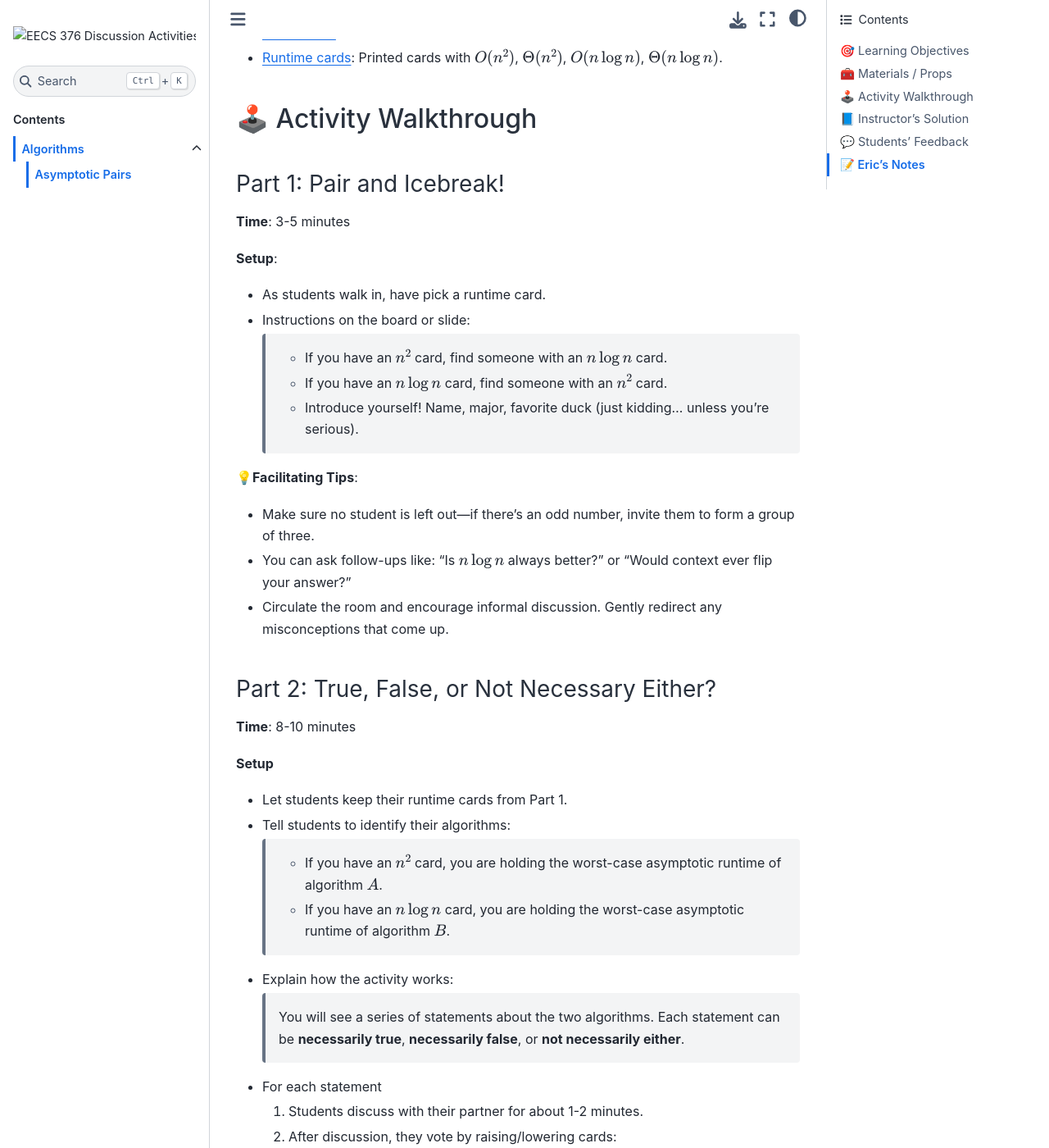
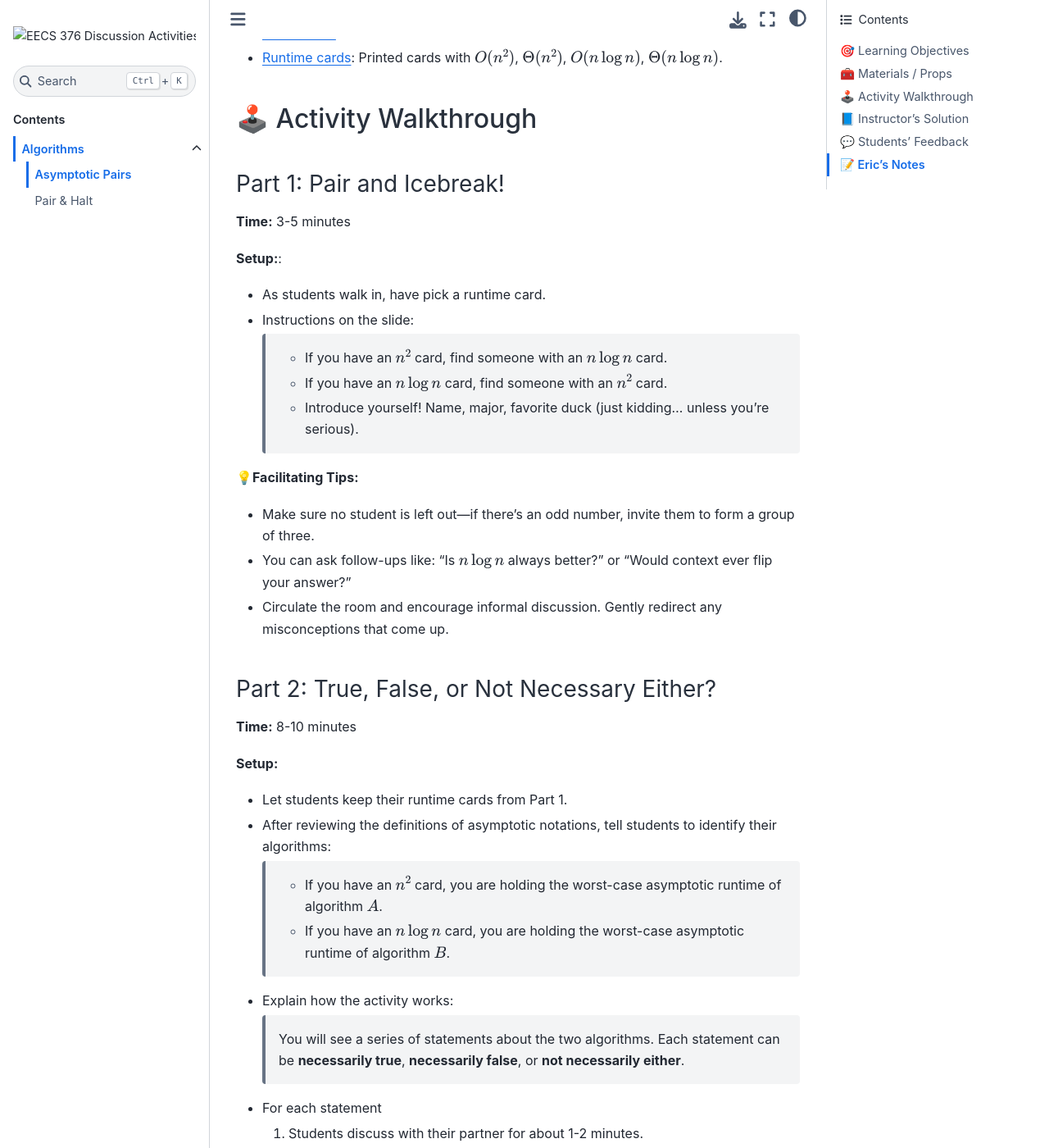
Before and after one commit to erickhiu/eecs376-tutoring, a Jupyter Book: the page built from book/algorithms/asymp-pair/asymptotic-pairs.md, in a window 1280 px wide and 1400 px high, scrolled down 498 px. Shown: the whole window at 82% size. Built offline with Jupyter Book 1.0.4 settings and Sphinx 7.4.7 and the Sphinx Book theme 1.1.4, drawn with Linux system fonts in a browser that asks for light colours; comment, search, counter and statistics services are not loaded; some of the changed text lies outside the part shown.

Commit message:
pair-n-halt

```diff
--- a/book/_toc.yml
+++ b/book/_toc.yml
@@ -7,25 +7,4 @@ parts:
     - file: algorithms/algorithms.md
       sections:
       - file: algorithms/asymp-pair/asymptotic-pairs.md
-    # - file: some_content/overview.md
-    #   sections:
-    #   - file: some_content/text_and_code.ipynb
-    # - file: exercises.md
-    #   sections:
-    #   - file: exercises/001.md
-    #   - file: exercises/002.md
-    #   - file: exercises/003.md
-    #   - file: exercises/004.md
-    #   - file: exercises/005.md
-    #   - file: exercises/006.md
-    #   - file: exercises/summary
-    # - file: syntax_exercises.md
-    #   sections:
-    #   - file: syntax_exercises/007.md
-    #   - file: syntax_exercises/008.md
-    #   - file: syntax_exercises/009.md
-    #   - file: syntax_exercises/010.md
-    #   - file: syntax_exercises/011.md
-    # - file: references.md
-    # - file: changelog.md
-    # - file: credits.md
+      - file: algorithms/pair-n-halt/pair-n-halt.md
--- a/book/algorithms/asymp-pair/asymptotic-pairs.md
+++ b/book/algorithms/asymp-pair/asymptotic-pairs.md
@@ -14,27 +14,27 @@ By the end of this activities, students should be able to:
 ## 🕹️ Activity Walkthrough
 ### Part 1: Pair and Icebreak!
 
-**Time**: 3-5 minutes
+**Time:** 3-5 minutes
 
-**Setup**:
+**Setup:**:
 - As students walk in, have pick a runtime card.
-- Instructions on the board or slide:
+- Instructions on the slide:
   > - If you have an $n^2$ card, find someone with an $n \log n$ card.
   > - If you have an $n \log n$ card, find someone with an $n^2$ card.
   > - Introduce yourself! Name, major, favorite duck (just kidding... unless you're serious).
 
-**💡Facilitating Tips**:
+**💡Facilitating Tips:**
 - Make sure no student is left out—if there’s an odd number, invite them to form a group of three.
 - You can ask follow-ups like: "Is $n \log n$ always better?" or "Would context ever flip your answer?"
 - Circulate the room and encourage informal discussion. Gently redirect any misconceptions that come up.
 
 ### Part 2: True, False, or Not Necessary Either?
 
-**Time**: 8-10 minutes
+**Time:** 8-10 minutes
 
-**Setup**
+**Setup:**
 - Let students keep their runtime cards from Part 1.
-- Tell students to identify their algorithms:
+- After reviewing the definitions of asymptotic notations, tell students to identify their algorithms:
   > - If you have an $n^2$ card, you are holding the worst-case asymptotic runtime of algorithm $A$.
   > - If you have an $n \log n$ card, you are holding the worst-case asymptotic runtime of algorithm $B$.
 - Explain how the activity works:
@@ -50,7 +50,7 @@ By the end of this activities, students should be able to:
   > 1. On the same computer and the same input of size $n$, $B$ runs faster than $A$ for all $n$.
   > 2. For all large enough $n$, there exists an input of size $n$ where $B$ funs faster than $A$.
 
-**💡Facilitating Tips**:
+**💡Facilitating Tips:**
 - Make sure to explain the differences between "necessarily false" and "not necessarily either". You may use the following examples:
   > - **Necessarily false**: If $x$ and $y$ are both even, then $x+y$ is odd.
   > - **Not necessarily either**: If $x + y$ is an even number, then $x$ and $y$ are both even.
@@ -101,7 +101,7 @@ Some parts of this activity appear in the homework, so we will only provide solu
 ## 💬 Students' Feedback
   _These feedbacks are collected from my midterm/final teaching evaluation, on "which classroom activity was your favorite or most helpful and why?"_
 
-  - "D1: Asymptotic Pairs was the most helpful for homework".
+  - "D1: Asymptotic Pairs was the most helpful for homework."
 
 ## 📝 Eric's Notes
 - I first ran this activity in Winter 2025. I was fortunate to have an active and engaged group of students, which made the session lively and interactive.
```
Also changed, not shown: book/algorithms/pair-n-halt/pair-n-halt.md (added, +104 -0 lines), book/template.md (added, +22 -0 lines), 2 other files.
